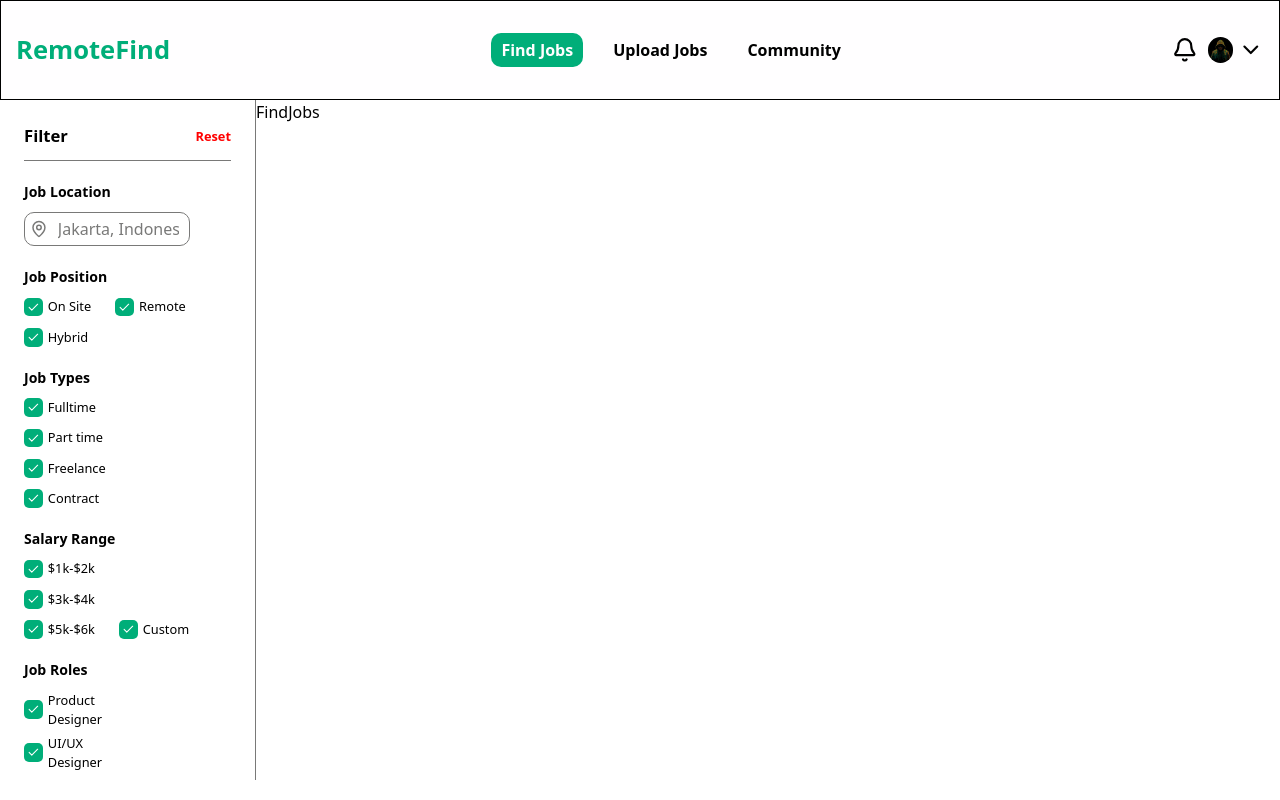
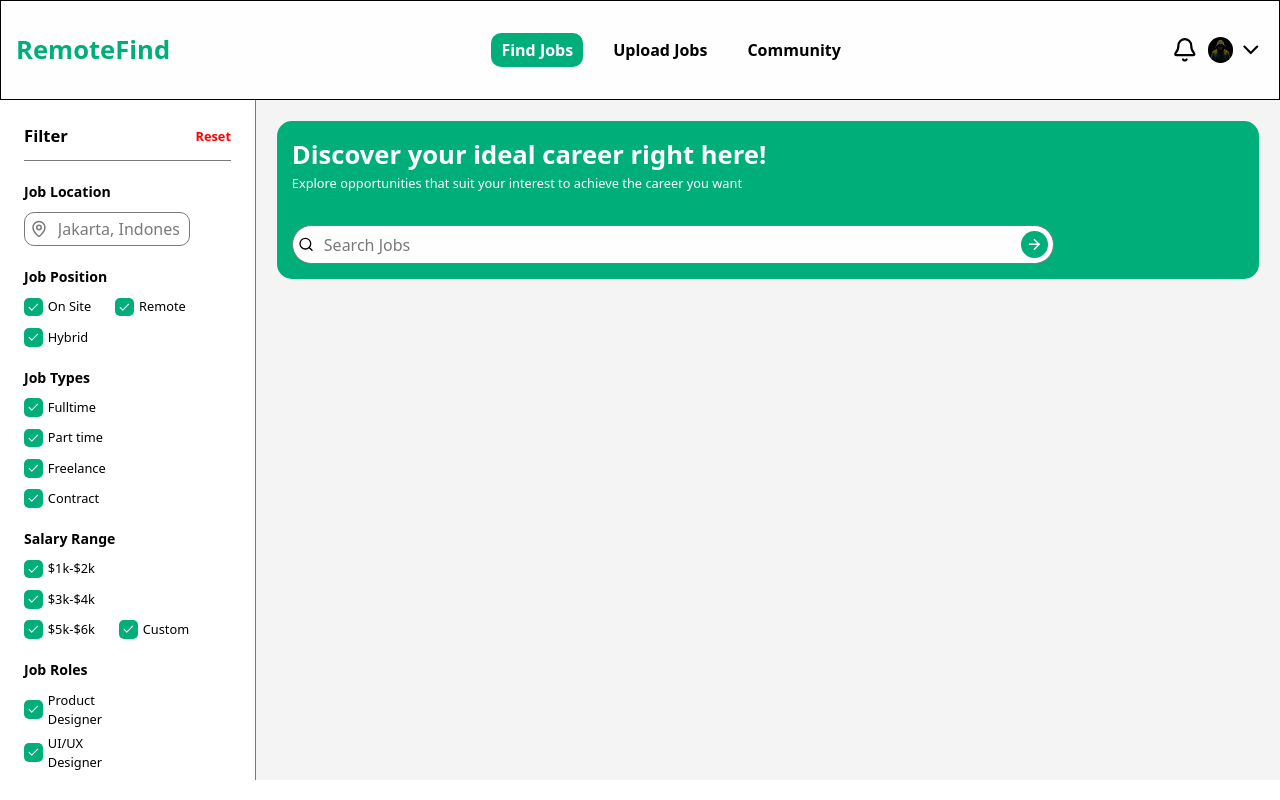
Before and after one commit to raazymuhd1/remote-find, a React (Vite) app: page / in a window 1280 px wide. Built offline with nearby package versions, Linux system fonts and the light colour scheme.

Commit message:
added a banner on a findJobs page

```diff
--- a/src/components/index.ts
+++ b/src/components/index.ts
@@ -1,2 +1,3 @@
 export { default as Header } from "./header"
 export { default as Sidebar } from "./sidebar"
+export { default as Jobs } from "./jobs"
--- /dev/null
+++ b/src/components/jobs/index.tsx
@@ -0,0 +1,23 @@
+import { Search, ArrowRight } from 'lucide-react'
+
+const Jobs = () => {
+  return (
+    <section className='w-[80%] bg-(--light-white) p-[1.3rem]'>
+       <div className='bg-(--bright-green) flex flex-col gap-[2rem] p-[15px] w-full rounded-[15px]'>
+          <div className='flex w-full flex-col'>
+            <h3 className='text-[clamp(1rem,2vmax,2rem)] font-bold text-(--white)'> Discover your ideal career right here! </h3>
+            <p className='text-[clamp(.8rem,1vmax,1rem)] text-(--white)'> Explore opportunities that suit your interest to achieve the career you want </p>
+          </div>
+          <div className='w-[80%] flex items-center gap-[10px] rounded-[2rem] p-[5px] border-[1px] bg-(--white) border-(--border-col)'>
+             <Search className='w-[clamp(1rem,1.3vmax,1.3rem)] h-[clamp(1rem,1.3vmax,1.3rem)]' />
+             <input type="text" className='placeholder:text-(--grey) w-[95%] h-full focus:outline-0' placeholder='Search Jobs' />
+             <aside className='rounded-[50%] w-max p-[5px] bg-(--bright-green)'>
+                <ArrowRight className='w-[clamp(1rem,1.3vmax,1.3rem)] h-[clamp(1rem,1.3vmax,1.3rem)] text-(--white)'  />
+             </aside>
+          </div>
+       </div>
+    </section>
+  )
+}
+
+export default Jobs
--- a/src/components/sidebar/index.tsx
+++ b/src/components/sidebar/index.tsx
@@ -13,7 +13,7 @@ const Sidebar = () => {
     <aside className='w-[20%] sidebar h-full sticky inset-0 overflow-y-auto flex flex-col gap-5 p-[1.5rem] border-r-[1px] border-r-(--grey)'>
         <div className='w-full flex items-center justify-between border-b-[1px] border-b-(--border-col) pb-[.7rem]'>
             <h3 className='text-[clamp(1rem,1.3vmax,1.3rem)] font-bold'> Filter </h3>
-            <strong className='text-[red] text-[clamp(.8rem,1vmax,1rem)]'> Reset </strong>
+            <strong className='text-[red] cursor-pointer text-[clamp(.8rem,1vmax,1rem)]'> Reset </strong>
         </div>
 
         {/* location */}
--- a/src/pages/FindJobs.tsx
+++ b/src/pages/FindJobs.tsx
@@ -1,8 +1,8 @@
-import React from 'react'
+import { Jobs } from "../components"
 
 const FindJobs = () => {
   return (
-    <div>FindJobs</div>
+    <Jobs />
   )
 }
 
```
